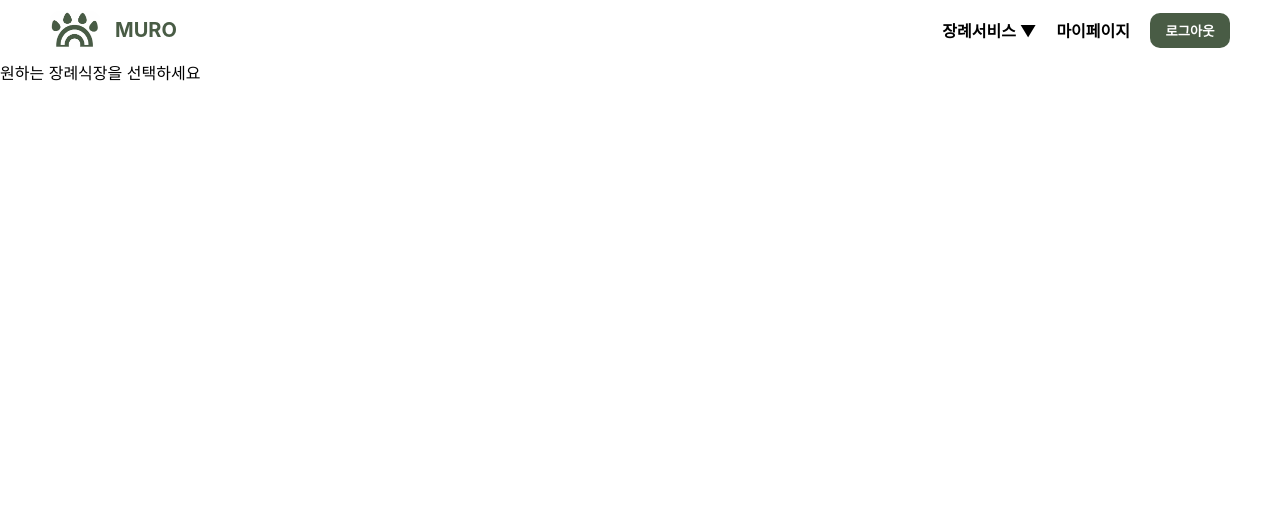
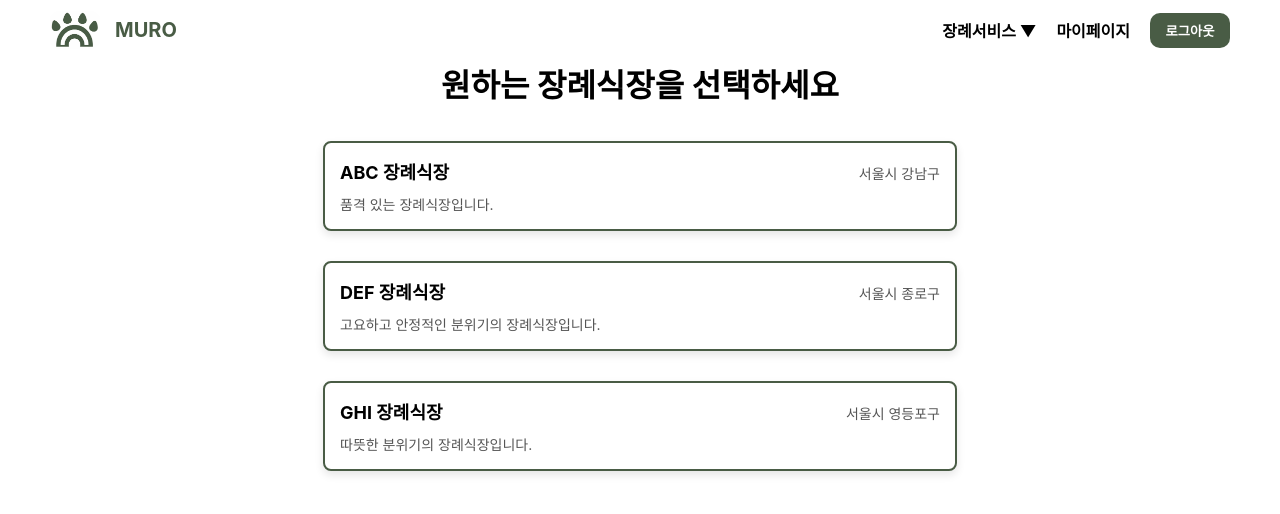
Before and after one commit to 23Software5/FrontEnd, a React (Create React App) app: page /funeral-list in a window 1280 px wide. Shown: the top 514 px of the page. Built offline with nearby package versions, Linux system fonts and the light colour scheme.

Commit message:
Feat: FuneralList create

```diff
--- a/src/pages/FuneralList.js
+++ b/src/pages/FuneralList.js
@@ -1,12 +1,39 @@
 import React from "react";
+import "../styles/FuneralList.css";
 
 const FuneralList = () => {
+  const funeralHomes = [
+    {
+      name: "ABC 장례식장",
+      location: "서울시 강남구",
+      description: "품격 있는 장례식장입니다.",
+    },
+    {
+      name: "DEF 장례식장",
+      location: "서울시 종로구",
+      description: "고요하고 안정적인 분위기의 장례식장입니다.",
+    },
+    {
+      name: "GHI 장례식장",
+      location: "서울시 영등포구",
+      description: "따뜻한 분위기의 장례식장입니다.",
+    },
+  ];
+
   return (
     <div>
-      <div>원하는 장례식장을 선택하세요</div>
+      <div className="funeral-list-title">원하는 장례식장을 선택하세요</div>
 
       <div className="funeral-list-container">
-
+        {funeralHomes.map((funeralHome, index) => (
+          <div key={index} className="funeral-box">
+            <div className="funeral-box-header">
+              <div className="funeral-name">{funeralHome.name}</div>
+              <div className="funeral-location">{funeralHome.location}</div>
+            </div>
+            <div className="funeral-description">{funeralHome.description}</div>
+          </div>
+        ))}
       </div>
     </div>
   );
--- a/src/styles/FuneralList.css
+++ b/src/styles/FuneralList.css
@@ -0,0 +1,44 @@
+.funeral-list-title {
+  font-size: 32px;
+  font-weight: bold;
+  text-align: center;
+  margin-bottom: 20px;
+}
+
+.funeral-list-container {
+  display: flex;
+  flex-direction: column;
+  align-items: center;
+}
+
+.funeral-box {
+  background-color: #ffffff;
+  border: 2px solid #495c45;
+  border-radius: 8px;
+  margin: 15px;
+  padding: 15px;
+  width: 600px;
+  box-shadow: 0 4px 8px rgba(0, 0, 0, 0.1);
+}
+
+.funeral-box-header {
+  display: flex;
+  justify-content: space-between;
+}
+
+.funeral-name {
+  font-size: 18px;
+  font-weight: bold;
+}
+
+.funeral-location {
+  margin-top: 5px;
+  font-size: 14px;
+  color: #555;
+}
+
+.funeral-description {
+  margin-top: 10px;
+  font-size: 14px;
+  color: #555;
+}
```
